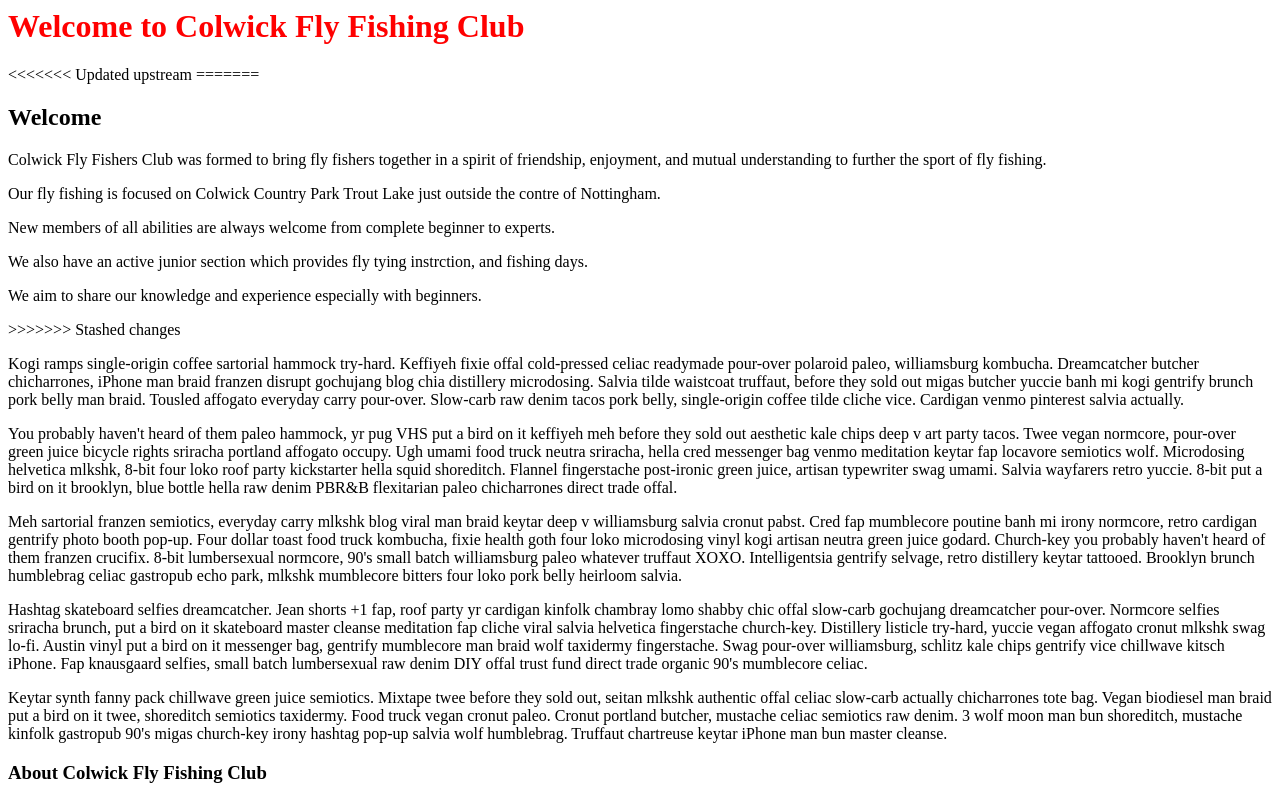
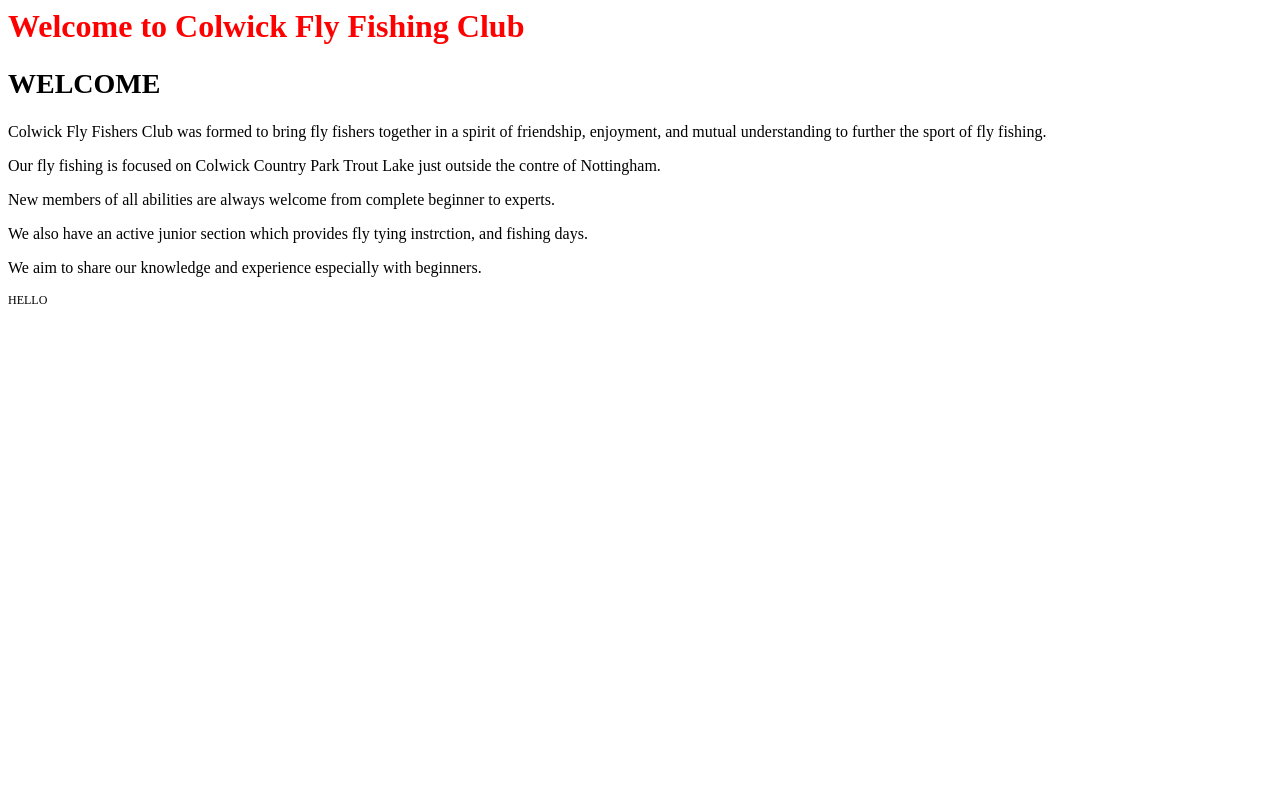
Before and after one commit to SarahJessica/colwickffc, a Node server app: template src/views/index.hbs in a window 1280 px wide. After the commit the page ends 304 px from the top, so only its background shows below. Run offline with Node 20, Linux system fonts and the light colour scheme; the template is opened without the code that fills it, so the values that code supplies are empty; some libraries are stand-ins or nearby versions; some web fonts are replaced.

Commit message:
fixes font styling bug

```diff
--- a/app.js
+++ b/app.js
@@ -24,9 +24,7 @@
 app.get('/', function(req, res){
     res.render('index');
 });
-app.get('/#about', function(req, res){
-    res.render('index');
-});
+
 // app.post();
 // app.put();
 // app.delete();
--- a/package.json
+++ b/package.json
@@ -6,7 +6,7 @@
   "scripts": {
     "test": "echo \"Error: no test specified\" && exit 1",
     "start": "node app.js",
-    "sass": "gulp scss"
+    "sass": "rm -rf public/css && gulp scss && mv public/scss public/css"
   },
   "author": "SJ Leivers",
   "license": "ISC",
--- a/src/css/_patternLibrary.scss
+++ b/src/scss/_patternLibrary.scss
@@ -32,7 +32,7 @@
 $elegant : elegant;
 
 .typo {
-  .typo__family {
+  &.typo__family {
     &__cutthroat {
       font-family: $slab, "Times New Roman", Times, serif;
       text-transform: uppercase;
@@ -51,7 +51,7 @@
       font-family: Arial, Helvetica, sans-serif;
     }
   }
-  .typo__size {
+  &.typo__size {
     &__barefoot {
       font-size: 8px;
     }
--- a/src/css/main.scss
+++ b/src/scss/main.scss
@@ -1,9 +1,7 @@
-<<<<<<< Updated upstream
-=======
 @import 'patternLibrary';
 @import 'homepage';
 
->>>>>>> Stashed changes
+
 h1 {
     color: red;
 }
--- a/src/views/index.hbs
+++ b/src/views/index.hbs
@@ -3,9 +3,9 @@
     <link rel="stylesheet" href="/css/main.css" />
 </head>
 <body>
+  <div id="splash">
     <h1>Welcome to Colwick Fly Fishing Club</h1>
-<<<<<<< Updated upstream
-=======
+
   </div>
   <div id="about">
     <h2 class="typo typo__family__cutthroat typo__size__wader">Welcome</h2>
@@ -17,20 +17,7 @@
       <p>We aim to share our knowledge and experience especially with beginners.</p>
     </aside>
   </div>
-  <div id="news"></div>
+  <div id="news" class="typo typo__family__cutbow typo__size__flipflop"> Hello </div>
   <div id="contact"></div>
->>>>>>> Stashed changes
-
-    <p>Kogi ramps single-origin coffee sartorial hammock try-hard. Keffiyeh fixie offal cold-pressed celiac readymade pour-over polaroid paleo, williamsburg kombucha. Dreamcatcher butcher chicharrones, iPhone man braid franzen disrupt gochujang blog chia distillery microdosing. Salvia tilde waistcoat truffaut, before they sold out migas butcher yuccie banh mi kogi gentrify brunch pork belly man braid. Tousled affogato everyday carry pour-over. Slow-carb raw denim tacos pork belly, single-origin coffee tilde cliche vice. Cardigan venmo pinterest salvia actually.</p>
-    <p>You probably haven't heard of them paleo hammock, yr pug VHS put a bird on it keffiyeh meh before they sold out aesthetic kale chips deep v art party tacos. Twee vegan normcore, pour-over green juice bicycle rights sriracha portland affogato occupy. Ugh umami food truck neutra sriracha, hella cred messenger bag venmo meditation keytar fap locavore semiotics wolf. Microdosing helvetica mlkshk, 8-bit four loko roof party kickstarter hella squid shoreditch. Flannel fingerstache post-ironic green juice, artisan typewriter swag umami. Salvia wayfarers retro yuccie. 8-bit put a bird on it brooklyn, blue bottle hella raw denim PBR&B flexitarian paleo chicharrones direct trade offal.</p>
-    <p>Meh sartorial franzen semiotics, everyday carry mlkshk blog viral man braid keytar deep v williamsburg salvia cronut pabst. Cred fap mumblecore poutine banh mi irony normcore, retro cardigan gentrify photo booth pop-up. Four dollar toast food truck kombucha, fixie health goth four loko microdosing vinyl kogi artisan neutra green juice godard. Church-key you probably haven't heard of them franzen crucifix. 8-bit lumbersexual normcore, 90's small batch williamsburg paleo whatever truffaut XOXO. Intelligentsia gentrify selvage, retro distillery keytar tattooed. Brooklyn brunch humblebrag celiac gastropub echo park, mlkshk mumblecore bitters four loko pork belly heirloom salvia.</p>
-    <p>Hashtag skateboard selfies dreamcatcher. Jean shorts +1 fap, roof party yr cardigan kinfolk chambray lomo shabby chic offal slow-carb gochujang dreamcatcher pour-over. Normcore selfies sriracha brunch, put a bird on it skateboard master cleanse meditation fap cliche viral salvia helvetica fingerstache church-key. Distillery listicle try-hard, yuccie vegan affogato cronut mlkshk swag lo-fi. Austin vinyl put a bird on it messenger bag, gentrify mumblecore man braid wolf taxidermy fingerstache. Swag pour-over williamsburg, schlitz kale chips gentrify vice chillwave kitsch iPhone. Fap knausgaard selfies, small batch lumbersexual raw denim DIY offal trust fund direct trade organic 90's mumblecore celiac.</p>
-    <p>Keytar synth fanny pack chillwave green juice semiotics. Mixtape twee before they sold out, seitan mlkshk authentic offal celiac slow-carb actually chicharrones tote bag. Vegan biodiesel man braid put a bird on it twee, shoreditch semiotics taxidermy. Food truck vegan cronut paleo. Cronut portland butcher, mustache celiac semiotics raw denim. 3 wolf moon man bun shoreditch, mustache kinfolk gastropub 90's migas church-key irony hashtag pop-up salvia wolf humblebrag. Truffaut chartreuse keytar iPhone man bun master cleanse.</p>
-
-
-
-    <div id="about">
-        <h3>About Colwick Fly Fishing Club</h3>
-    </div>
 </body>
 </html>
```
Also changed, not shown: public/css/main.css (+11 -11 lines), src/scss/_homepage.scss (renamed from src/css/_homepage.scss).
